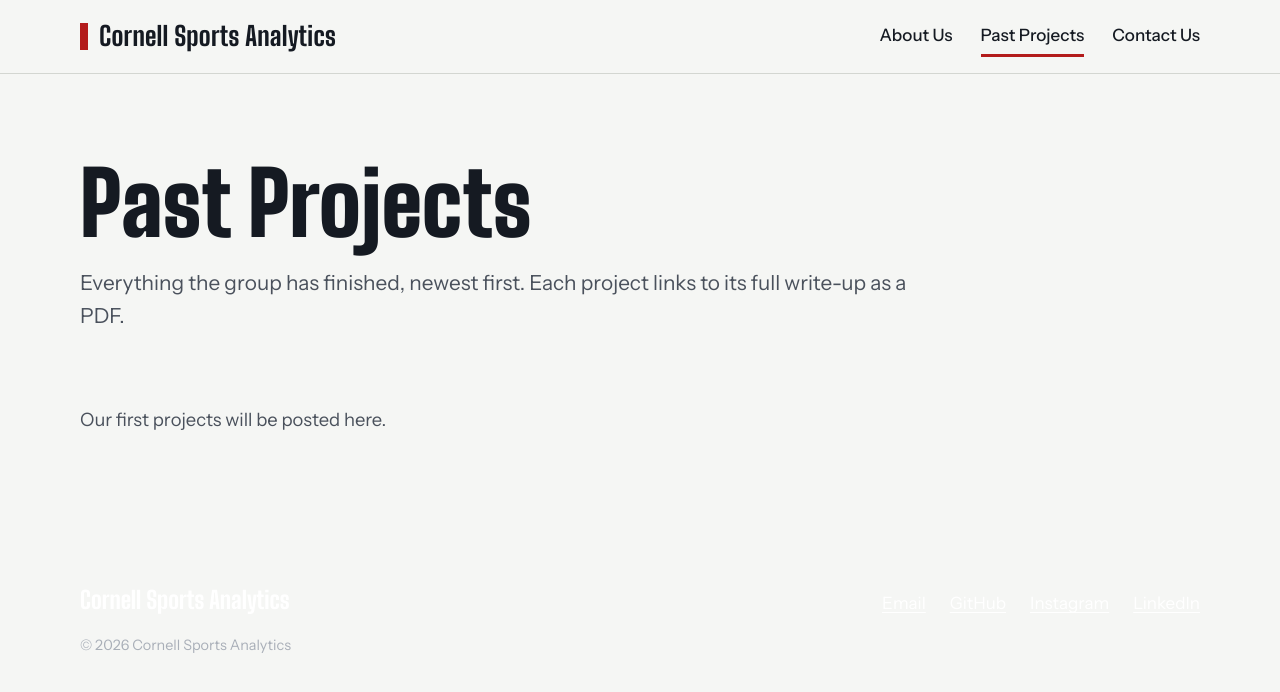
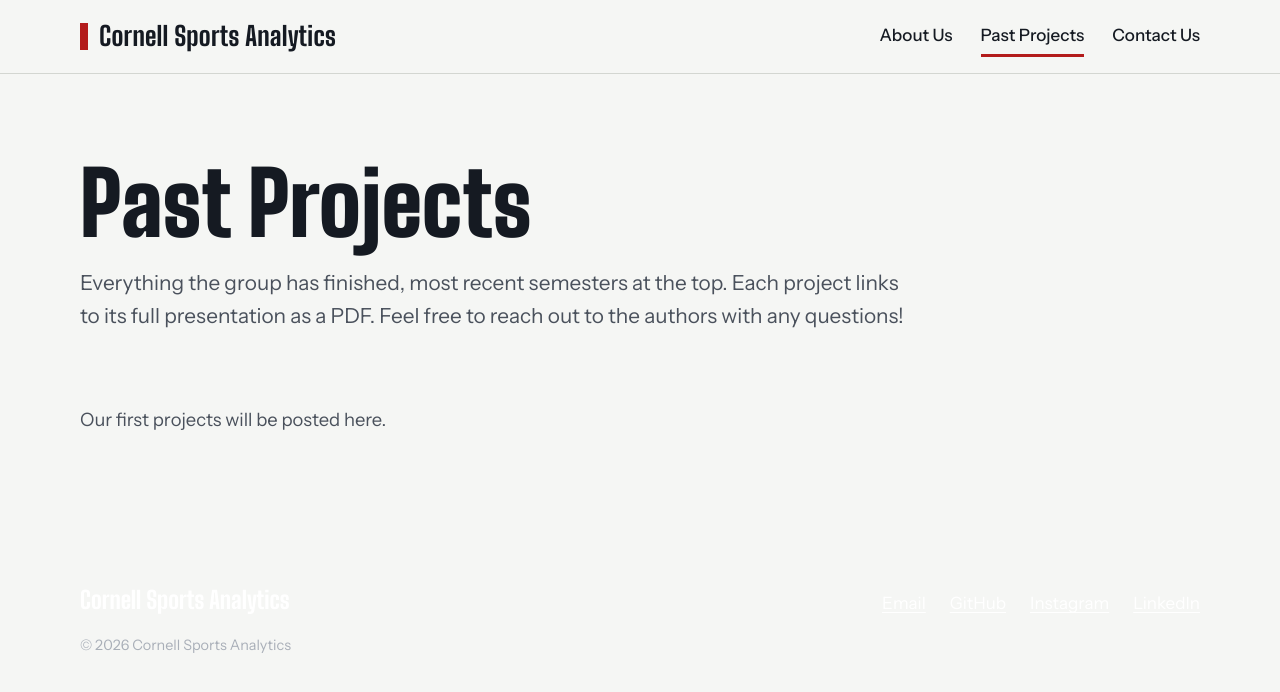
Before and after one commit to Cornell-Sports-Analytics/website, a Jekyll site: the page built from projects.html, in a window 1280 px wide. Shown: the top 692 px of the page. Built offline with Jekyll 4.4.1, drawn with Linux system fonts in a browser that asks for light colours.

Commit message:
More Fall 25 Projects

```diff
--- a/projects.html
+++ b/projects.html
@@ -21,7 +21,7 @@
 
 <section class="page-head wrap">
   <h1>Past Projects</h1>
-  <p class="lede">Everything the group has finished, newest first. Each project links to its full write-up as a PDF.</p>
+  <p class="lede">Everything the group has finished, most recent semesters at the top. Each project links to its full presentation as a PDF. Feel free to reach out to the authors with any questions!</p>
   {%- if project_periods.size > 1 %}
   <nav class="year-nav" aria-label="Jump to a project period">
     <ul>
```
Also changed, not shown: _data/projects.yml (+8 -0 lines), 2 other files.
